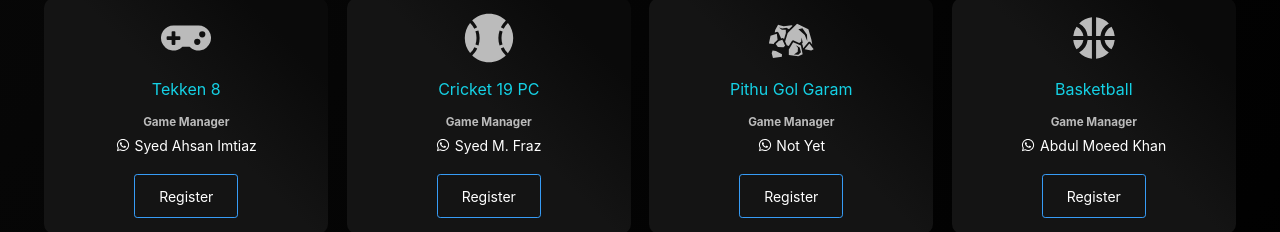
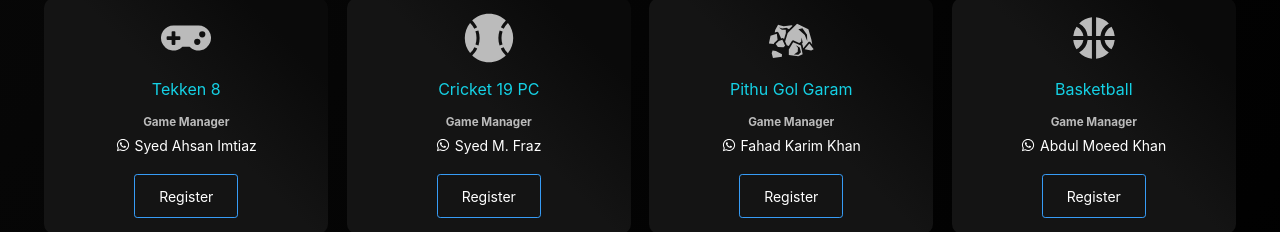
Before and after one commit to SyedHashir-Helper/SportsGalaWeb, a React (Vite) app: page / in a window 1280 px wide. Shown: the part 2688-2920 px from the top of the page. Built offline with nearby package versions, Linux system fonts and the light colour scheme.

Commit message:
Updated Commit using rebase

```diff
--- a/src/Components/UI/Testimonial.jsx
+++ b/src/Components/UI/Testimonial.jsx
@@ -46,7 +46,7 @@
     { skill: 'Scavenger Hunt', manager: "Zulqarnain Haider", icon: <FaSearch size={50} color="#bbb"/>, link: "https://forms.gle/VWUiViYyDukTckco6", phone: "+923496322275" },
     { skill: 'Tekken 8', manager: "Syed Ahsan Imtiaz", icon: <FaGamepad size={50} color="#bbb"/>, link: "https://docs.google.com/forms/d/e/1FAIpQLScTku_riyii6FIufLeXys6ZT3lAE1Z9r-58NV-RbTm1mpGB1Q/viewform?usp=sf_link" , phone: "+923084706206"},
     { skill: 'Cricket 19 PC', manager: "Syed M. Fraz", icon: <FaBaseballBall size={50} color="#bbb"/>, link: "https://forms.gle/MwEg8T8H8qzRpE5u8", phone: "+923314466033" },
-    { skill: 'Pithu Gol Garam', manager: "Not Yet", icon: <GiStonePile size={50} color="#bbb"/>, link: "https://forms.gle/yaeREmo88ZdANUWA8", phone: "+923164219759" },
+    { skill: 'Pithu Gol Garam', manager: "Fahad Karim Khan", icon: <GiStonePile size={50} color="#bbb"/>, link: "https://forms.gle/yaeREmo88ZdANUWA8", phone: "+923164219759" },
     { skill: 'Basketball', manager: "Abdul Moeed Khan", icon: <MdSportsBasketball size={50} color="#bbb"/>, link: "https://forms.gle/eYekgznbABfTum6y9", phone: "+92347732310" },
     // Add more skills as needed
   ];
```
